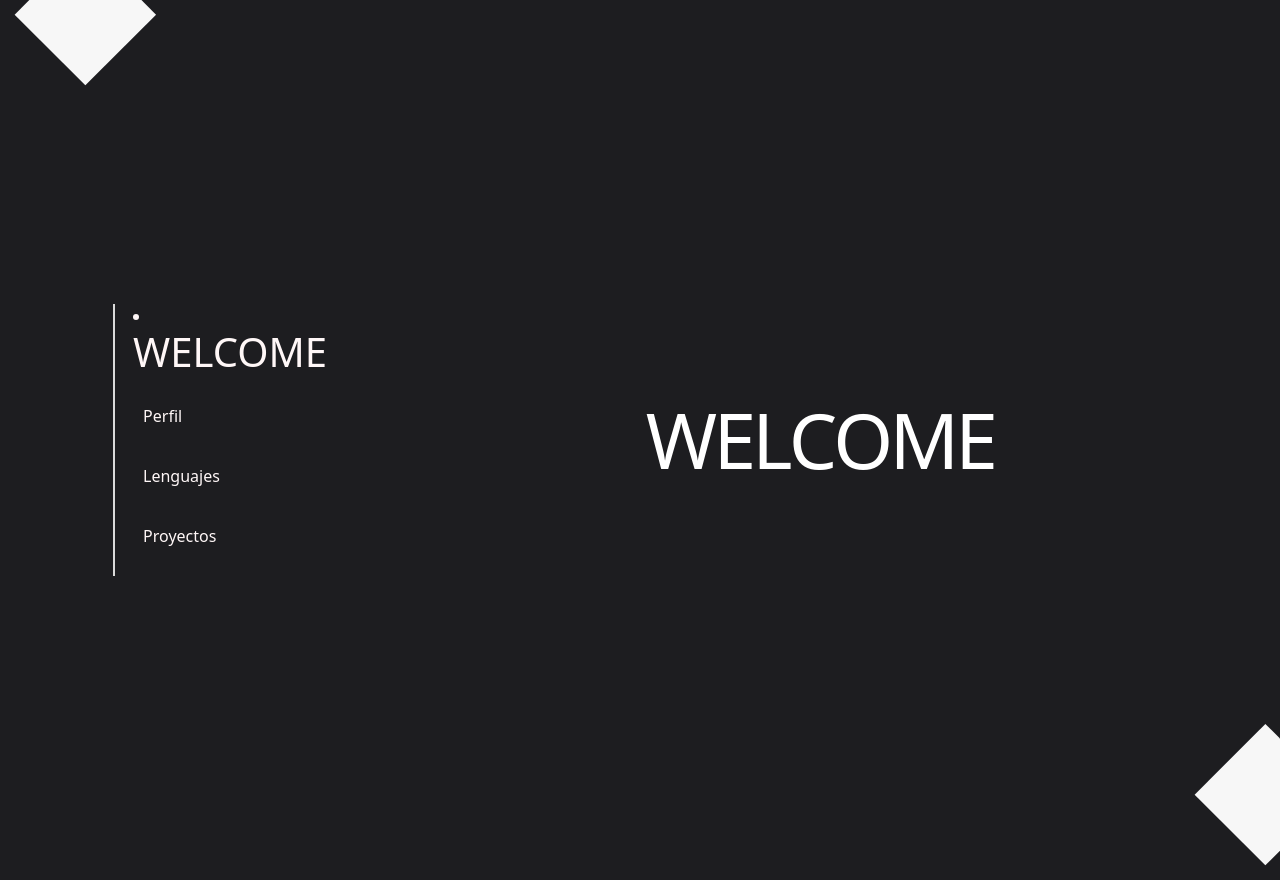
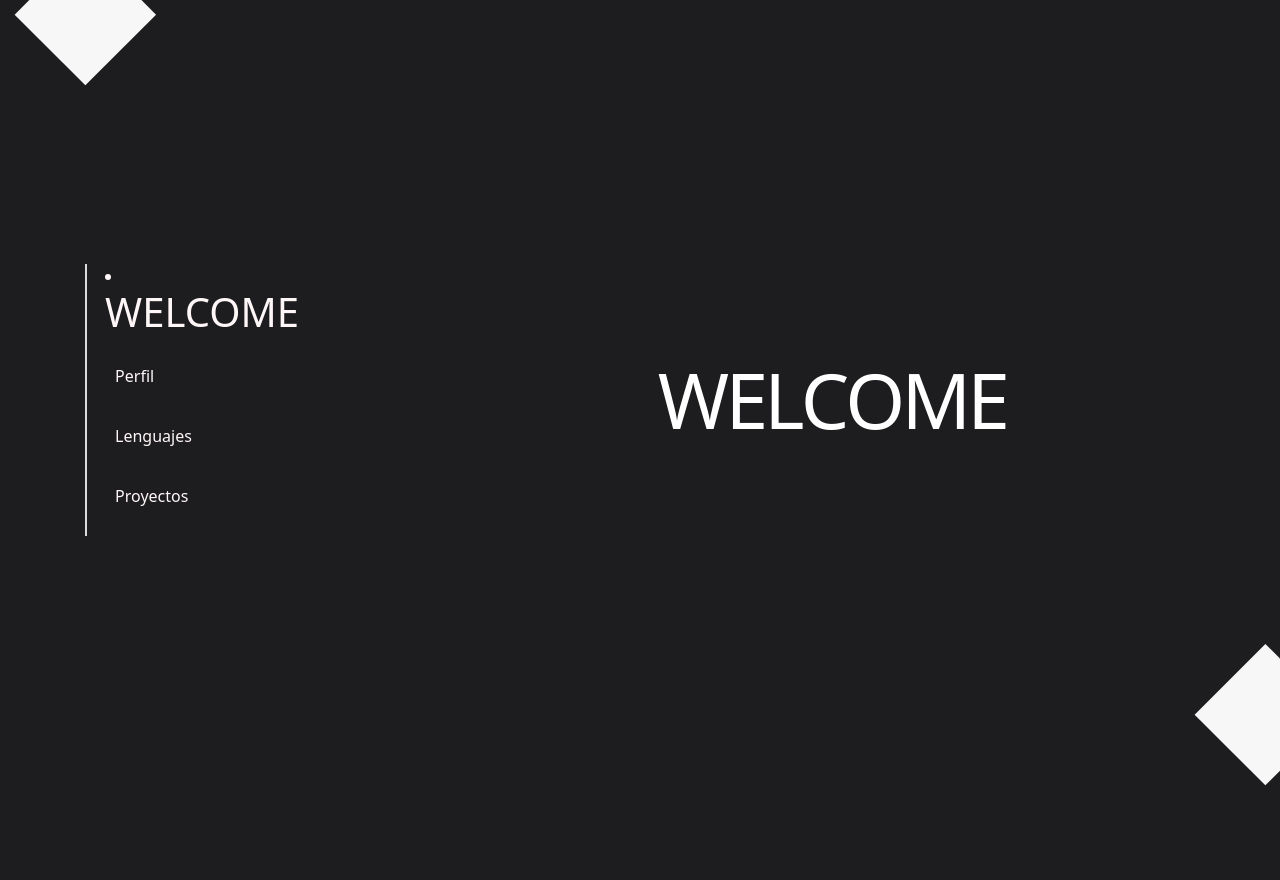
Before and after one commit to brayantunu/developerweb, a Vue app: page / in a window 1280 px wide. After the commit the page ends 800 px from the top, so only its background shows below. Built offline with nearby package versions, Linux system fonts and the light colour scheme.

Commit message:
controlando el responsi en laptop y tables

```diff
--- a/src/App.vue
+++ b/src/App.vue
@@ -8,7 +8,7 @@
 <style>
   .structure {
     position: relative;
-    padding: 40px;
+    /* padding: 40px; */
     box-shadow: 0 0 10px rgba(0, 0, 0, 0.1);
     transform-style: preserve-3d;
     overflow: hidden;
--- a/src/components/Lenguajes.vue
+++ b/src/components/Lenguajes.vue
@@ -38,7 +38,8 @@ export default {
 }
 
 </script>
-<style>.lenguajes {
+<style>
+.lenguajes {
     margin: auto;
 
 }</style>
--- a/src/components/Wellcome.vue
+++ b/src/components/Wellcome.vue
@@ -175,11 +175,6 @@ export default {
 .key:nth-child(8) {
     animation: pressDown8 3.2s infinite;
 }
-
-
-
-
-
 a:hover {
   background-color: rgba(255, 255, 255, 0.1);
   border-color: rgba(255, 255, 255, 0.6);
--- a/src/stiles.css
+++ b/src/stiles.css
@@ -1,13 +1,5 @@
 .contenido{
     display: flex;
-}
-.contentNav{
-    width: 30vw;
-}
-.content{
-    width: 70vw;
-    display: flex;
-    color: wheat;
 }
 body{
     background-color: #1D1D20;
@@ -31,6 +23,23 @@ body {
     body {
         font-size: 16px;
     }
+    .contentNav{
+        width: 50vw;
+    }
+    .content{
+        width: 50vw;
+        display: flex;
+        color: wheat;
+    }
+    .perfil{
+        margin: auto 10px auto 0px;
+        text-align: justify;
+    }
+    .learning{
+        margin: auto 10px auto 0px;
+        text-align: justify;
+
+    }
     /* Agrega más estilos específicos para tablets */
 }
 
@@ -40,6 +49,14 @@ body {
         font-size: 16px;
     }
     /* Agrega más estilos específicos para pantallas grandes */
+    .contentNav{
+        width: 30vw;
+    }
+    .content{
+        width: 70vw;
+        display: flex;
+        color: wheat;
+    }
 
     .perfil{
         margin: auto 100px auto 0px;
--- a/src/views/HomeView.vue
+++ b/src/views/HomeView.vue
@@ -19,7 +19,6 @@ export default {
     Wellcome
   }
 }
-
 </script>
 <style>
 .estado {
```
